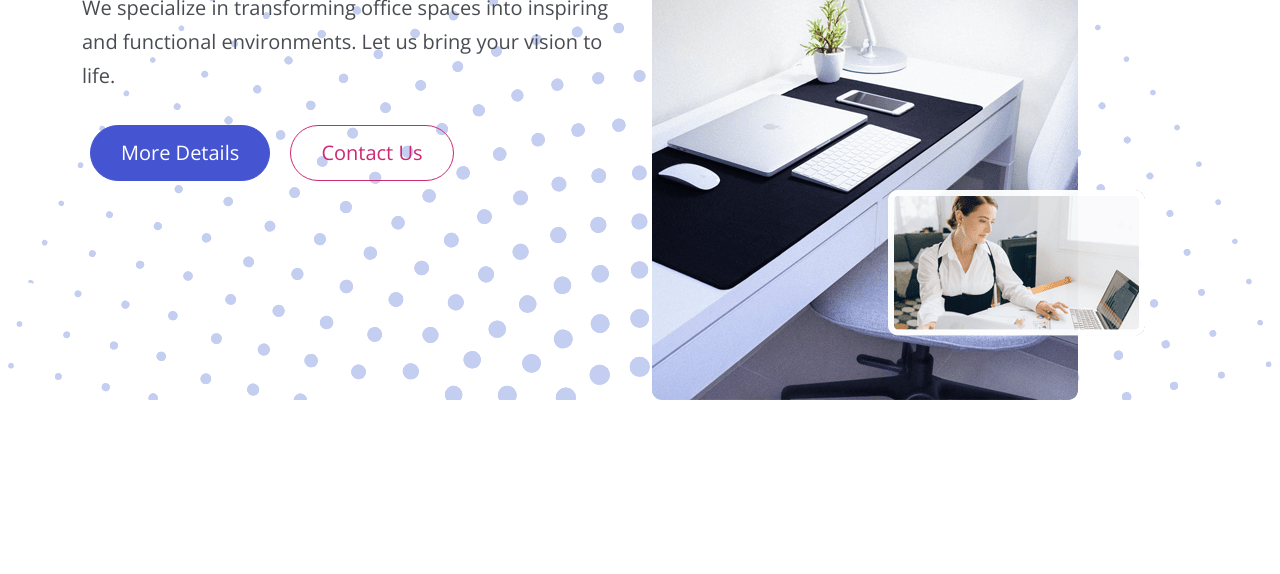
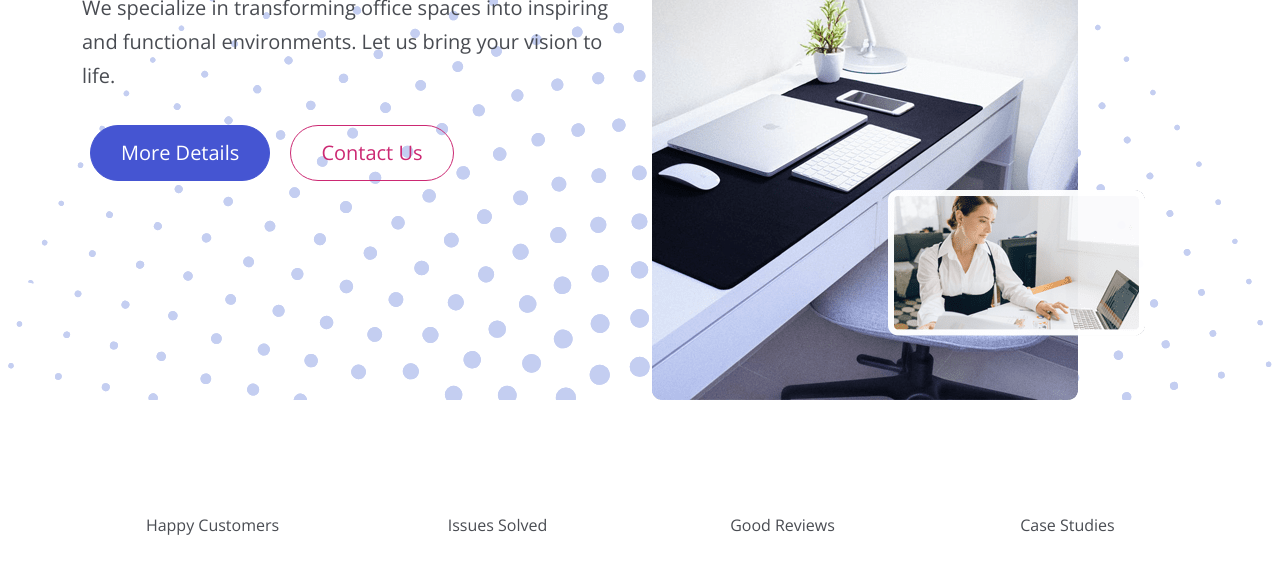
Before and after one commit to nataliestorozhuk/yavin-website, a website: page index.html in a window 1280 px wide. Shown: the part 342-916 px from the top of the page. Before the commit the page ends 800 px from the top, so only its background shows below. Drawn offline with nearby package versions, Linux system fonts and the light colour scheme; files that its build step writes are made by us from their sources.

Commit message:
added stats

```diff
--- a/index.html
+++ b/index.html
@@ -100,6 +100,31 @@
       </div>
     </header>
 
+    <!-- Stats -->
+    <section id="stats" class="stats container">
+      <div class="row my-6">
+        <div class="col-md-3 col-sm-6 text-center">
+          <h2 class="counter xl-text" data-target="328"></h2>
+          <p>Happy Customers</p>
+        </div>
+
+        <div class="col-md-3 col-sm-6 text-center">
+          <h2 class="counter xl-text" data-target="285"></h2>
+          <p>Issues Solved</p>
+        </div>
+
+        <div class="col-md-3 col-sm-6 text-center">
+          <h2 class="counter xl-text" data-target="159"></h2>
+          <p>Good Reviews</p>
+        </div>
+
+        <div class="col-md-3 col-sm-6 text-center">
+          <h2 class="counter xl-text" data-target="128"></h2>
+          <p>Case Studies</p>
+        </div>
+      </div>
+    </section>
+
     <script src="js/bootstrap.bundle.min.js"></script>
     <script src="js/script.js"></script>
   </body>
```
